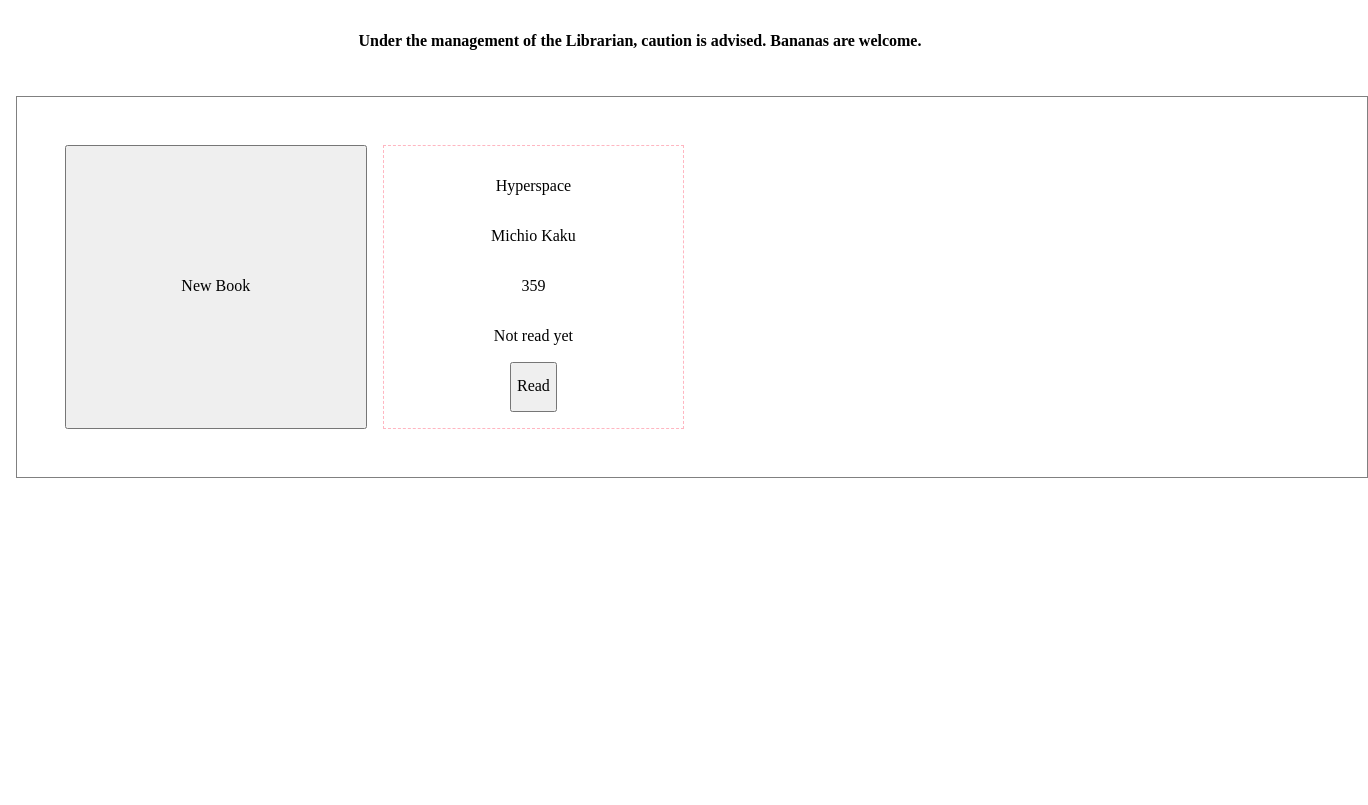
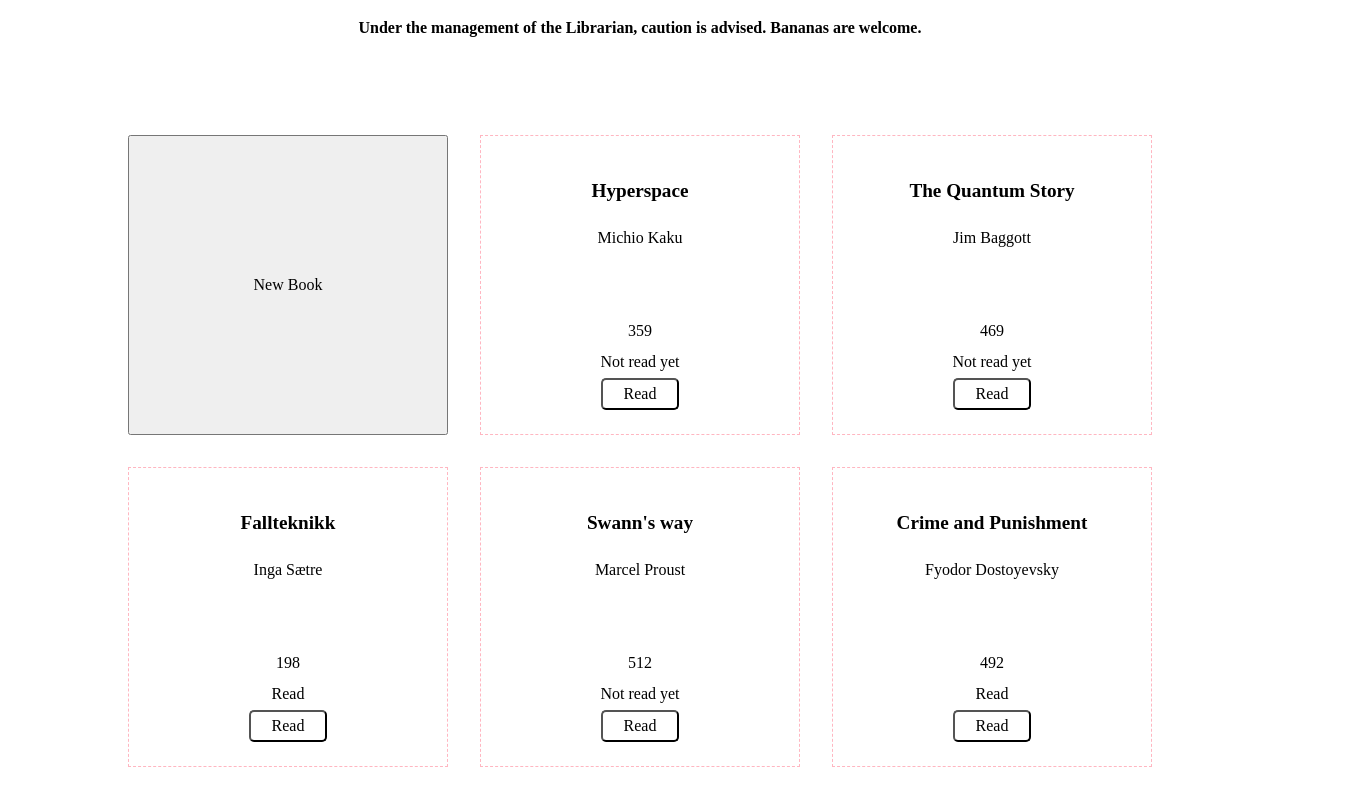
Before and after one commit to Museale/project-library, a plain HTML site: page index.html in a window 1280 px wide. Shown: the part 61-866 px from the top of the page, 1368 px wide, since content can reach past the window. Before the commit the page ends 800 px from the top, so only its background shows below. Drawn offline with Linux system fonts and the light colour scheme.

Commit message:
minor styling

```diff
--- a/css/style.scss
+++ b/css/style.scss
@@ -1,23 +1,25 @@
+
 header {
-    display: grid;
-    justify-items: center;
-
+    h1 {
+        text-align: center;
+    }
     h2 {
-        font-size: 1rem;
+        text-align: center;
+        font-size: 01rem;
     }
 }
 
-
 #container {
     display: grid;
-    border: 1px solid grey;
-    height: auto;
-    width: 98vw;
-    margin: 2rem 1rem 0 1rem;
+    width: 80%;
     grid-template-columns: repeat(auto-fill, minmax(240px, 1fr));
     grid-template-rows: 1fr;
-    gap: 1rem;
+    gap: 2rem;
     padding: 3rem;
+    margin: auto;
+
+    margin-top: 50px;
+
     #new-book-btn {
         min-height: 250px;
     }
@@ -25,11 +27,11 @@ header {
     .card {
         display: grid;
         grid-template-columns: 1fr;
-        grid-template-rows: repeat(5, 1fr);
+        grid-template-rows: 2fr repeat(5, 1fr);
         border: 1px dashed lightpink;
         justify-content: center;
         justify-items: center;
-        padding: 1rem;
+        padding: 1.5rem;
         min-height: 250px;
         max-height: 300px;
 
@@ -41,11 +43,37 @@ header {
             button {
                 padding: 1px;
                 border-radius: 50%;
-
             }
          }
     }
 }
+#display-book > div:nth-child(1) {
+    font-size: larger;
+    font-weight: bold;
+    grid-row: 1;
+    grid-column: 1;
+}
+
+#display-book > div:nth-child(3) {
+    grid-row: -3;
+}
+
+#display-book > div:nth-child(4) {
+    grid-row: -2;
+}
+
+#toggle {
+    // position: absolute;
+    // margin-left: 220px;
+    // margin-top: 218px;
+    grid-row: -1;
+    background-color: white;
+    border-radius: 5px;
+    width: 78px;
+    align-items: center;
+    justify-content: center;
+}
+
 
 #modal {
     visibility: hidden;
--- a/script.js
+++ b/script.js
@@ -38,26 +38,30 @@ function addToLibrary (...args) {
 //displays the books
 const displayTheLibrary = () => {
     newestBook.forEach(item => {
+
         let displayBook = document.createElement('div');
         displayBook.classList.add('card');
+        displayBook.id = 'display-book';
         container.appendChild(displayBook);
         const toggleReadBtn = document.createElement('button');
-
+        toggleReadBtn.id = 'toggle';
           if (userInputRead.value == 'Read') {
                 toggleReadBtn.textContent = 'Not read';
             } else {
                 toggleReadBtn.textContent = 'Read';
-        }
+            };
+
             toggleReadBtn.classList.add('card-item');
-        toggleReadBtn.id = 'toggle';
-
-        toggleReadBtn.addEventListener('click', () => {
+            toggleReadBtn.addEventListener('click', (e) => {
+                // const readTextContent = document.querySelector("#display-book > div:nth-child(4)");
                 if (userInputRead.value == 'Read') {
                     userInputRead.value = 'Not read yet';
-                userInputRead.textContent = 'not read';
+                    toggleReadBtn.textContent = 'Not read';
                 } else {
                     userInputRead.value = 'Read';
-            }
+
+                    toggleReadBtn.textContent = 'Read';
+                };
             });
 
             item.forEach(item => item.map((e) => {
@@ -66,20 +70,11 @@ const displayTheLibrary = () => {
                 let infoItem = e.toString();
                 bookInfo.textContent = infoItem;
                 displayBook.appendChild(bookInfo);
-
                 return bookInfo;
             }));
-
             displayBook.appendChild(toggleReadBtn);
     });
 };
-
-
-
-// set the toggleReadBtn to the value of the checkbox button
-//If toggleReadBtn is pressed change the value to the opposite of what it was
-
-
 
 const addNewBook = () => {
     newBookBtn.addEventListener('click', () => {
@@ -93,6 +88,7 @@ const addNewBook = () => {
         newBookModal.style.visibility = "hidden";
         if (document.querySelector('input[type=checkbox]').checked) {
             userInputRead.value = 'Read';
+            userInputRead.dataset.read = 'o';
         }
         if (userInputTitle.value == '' | userInputAuthor.value == '' | userInputPages == '') {
             alert('Please input title, author, pages.');
@@ -100,13 +96,15 @@ const addNewBook = () => {
         };
         addToLibrary(userInputTitle.value, userInputAuthor.value, userInputPages.value, userInputRead.value);
     });
-}
+};
+
+
  addNewBook();
 
 
 
 addToLibrary('Hyperspace', 'Michio Kaku', '359', 'Not read yet');
-// addToLibrary('The Quantum Story', 'Jim Baggott', '469', 'Not read yet');
-// addToLibrary('Fallteknikk', 'Inga Sætre', '198', 'Read');
-// addToLibrary('Swann\'s way', 'Marcel Proust', '512', 'Not read yet')
-// addToLibrary('Crime and Punishment', 'Fyodor Dostoyevsky', '492', 'Read')
+addToLibrary('The Quantum Story', 'Jim Baggott', '469', 'Not read yet');
+addToLibrary('Fallteknikk', 'Inga Sætre', '198', 'Read');
+addToLibrary('Swann\'s way', 'Marcel Proust', '512', 'Not read yet')
+addToLibrary('Crime and Punishment', 'Fyodor Dostoyevsky', '492', 'Read')
```
Also changed, not shown: css/style.css, 1 other file. Lines whose indentation alone changed are shown as unchanged.
